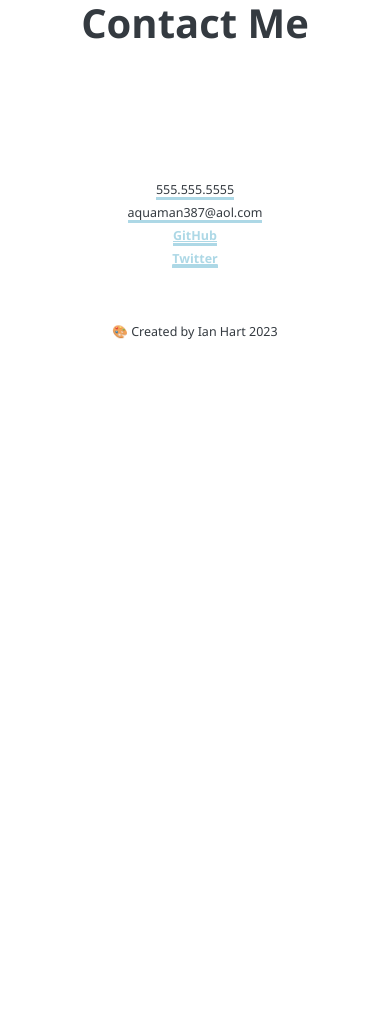
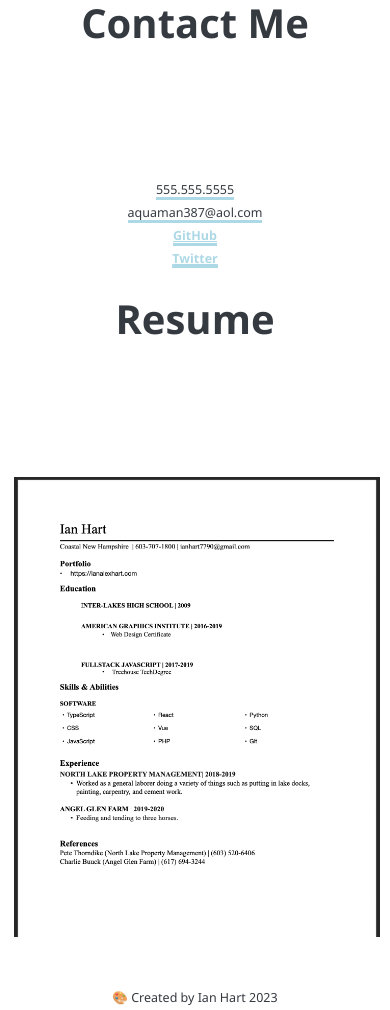
Before and after one commit to ianahart/personal-portfolio, a plain HTML site: page index.html in a window 390 px wide. Shown: the part 2358-3368 px from the top of the page. Before the commit the page ends 2703 px from the top, so only its background shows below. Drawn offline with Linux system fonts and the light colour scheme.

Commit message:
add resume section with downloadable resume

```diff
--- a/assets/css/style.css
+++ b/assets/css/style.css
@@ -159,7 +159,8 @@ main {
 /* set article as a flex container row*/
 .about article,
 .work article,
-.contact article {
+.contact article,
+.resume article {
   display: flex;
   flex-direction: row;
 }
@@ -169,7 +170,8 @@ main {
 */
 .about article section,
 .work article .projects,
-.contact article section {
+.contact article section,
+.resume article section {
   flex-grow: 2;
   border-left: 5px solid var(--primary-color);
   padding: 2%;
@@ -182,7 +184,8 @@ style article header accordingly
 */
 .about article h3,
 .work article h3,
-.contact article h3 {
+.contact article h3,
+.resume article h3 {
   font-size: 400%;
   color: var(--secondary-color);
   text-align: right;
@@ -338,6 +341,15 @@ change opacity to slightly more light on hover
   opacity: 0.8;
 }
 
+/*
+make resume img take up the full width of its container
+*/
+.resume section img {
+  width: 100%;
+}
+
+
+
 footer {
   display: flex;
   justify-content: center;
@@ -356,7 +368,8 @@ footer p {
   */
   .about article,
   .work article,
-  .contact article {
+  .contact article,
+  .resume article {
     flex-direction: column;
   }
 
@@ -365,7 +378,8 @@ footer p {
   */
   .about article h3,
   .work article h3,
-  .contact article h3 {
+  .contact article h3,
+  .resume article h3 {
     text-align: center;
   }
 
@@ -374,7 +388,8 @@ footer p {
   */
   .about article section,
   .work article .projects,
-  .contact article section {
+  .contact article section,
+  .resume article section {
     border-left: none;
   }
 
--- a/index.html
+++ b/index.html
@@ -133,6 +133,18 @@
       </article>
     </section>
     <!--Contact Me Section End-->
+    <!--Resume Section Start-->
+    <section id="resume" class="resume spacer">
+      <article>
+        <h3>Resume</h3>
+        <section>
+          <a href="./assets/images/resume.pdf" download="">
+            <img src="./assets/images/resume-screneshot.png" alt="screen shot of ian hart's work resume"/>
+          </a>
+        </section>
+      </article>
+    </section>
+    <!--Resume Me Section End-->
   </main>
 <!--Footer Start-->
 <footer>
```
Also changed, not shown: assets/images/resume-screneshot.png (added), 1 other file.
